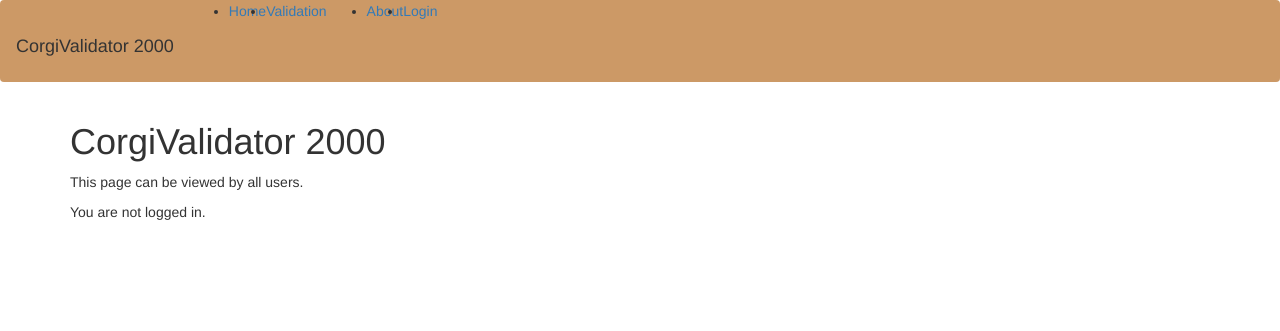
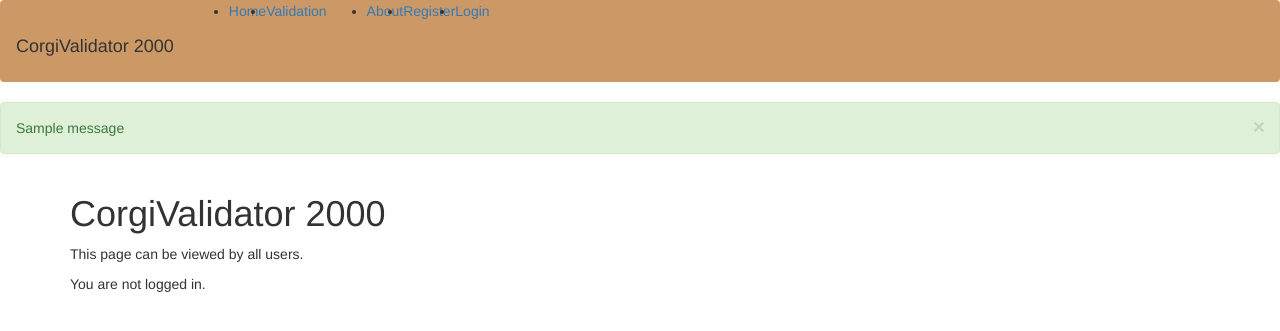
Before and after one commit to FullofQuarks/CorgiValidator, a Flask app: page / in a window 1280 px wide. Shown: the top 331 px of the page. Run offline with Flask 2, Linux system fonts and the light colour scheme; one stand-in notice (Sample message) is shown; some libraries are stand-ins or nearby versions.

Commit message:
Created alert banner with info msgs

```diff
--- a/templates/base.html
+++ b/templates/base.html
@@ -22,18 +22,34 @@
                 <li class="nav-item">
                     <a class="nav-link" href="{{ url_for('about') }}">About</a>
                 </li>
-                <li class="nav-item">
-                    {% if current_user.is_authenticated %}
-                        <a class="nav-link" href="{{ url_for('logout') }}">Logout</a>
-                    {% else %}
-                        <a class="nav-link" href="{{ url_for('login') }}">Login</a>
-                    {% endif %}
-                </li>
+                {% if current_user.is_authenticated %}
+                    <li class="nav-item">
+                            <a class="nav-link" href="{{ url_for('logout') }}">Logout</a>
+                {% else %}
+                    <li class="nav-item">
+                            <a class="nav-link" href="{{ url_for('register') }}">Register</a>
+                    </li>
+                    <li class="nav-item">
+                            <a class="nav-link" href="{{ url_for('login') }}">Login</a>
+                    </li>
+                {% endif %}
             </ul>
     </nav>
-{% endblock %}
 
 {% block content %}
+{% endblock %}
+    {% with messages = get_flashed_messages(with_categories=true) %}
+        {% if messages %}
+        {% for category, message in messages %}
+            {% for message in messages %}
+            <div class="alert alert-{{ category }} alert-dismissible fade-show" role="alert">
+            <button type="button" class="close" data-dismiss="alert" aria-label="Close"><span aria-hidden="true">&times;</span></button>
+            <p>{{ message[1] }}</p>
+            {% endfor %}
+            </div>
+        {% endfor %}
+        {% endif %}
+    {% endwith %}
     <div class="container" style="background-color: #ffffff;">
         {% block page_content %}{% endblock %}
     </div>
```
